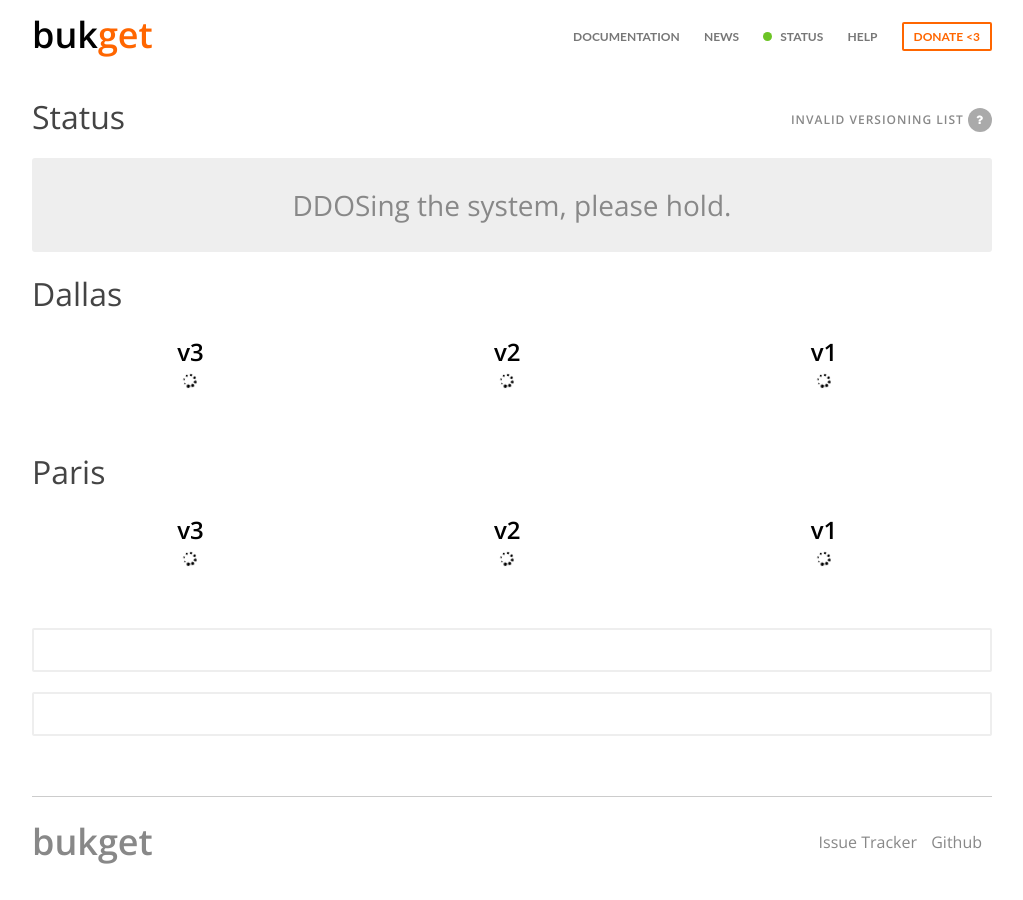
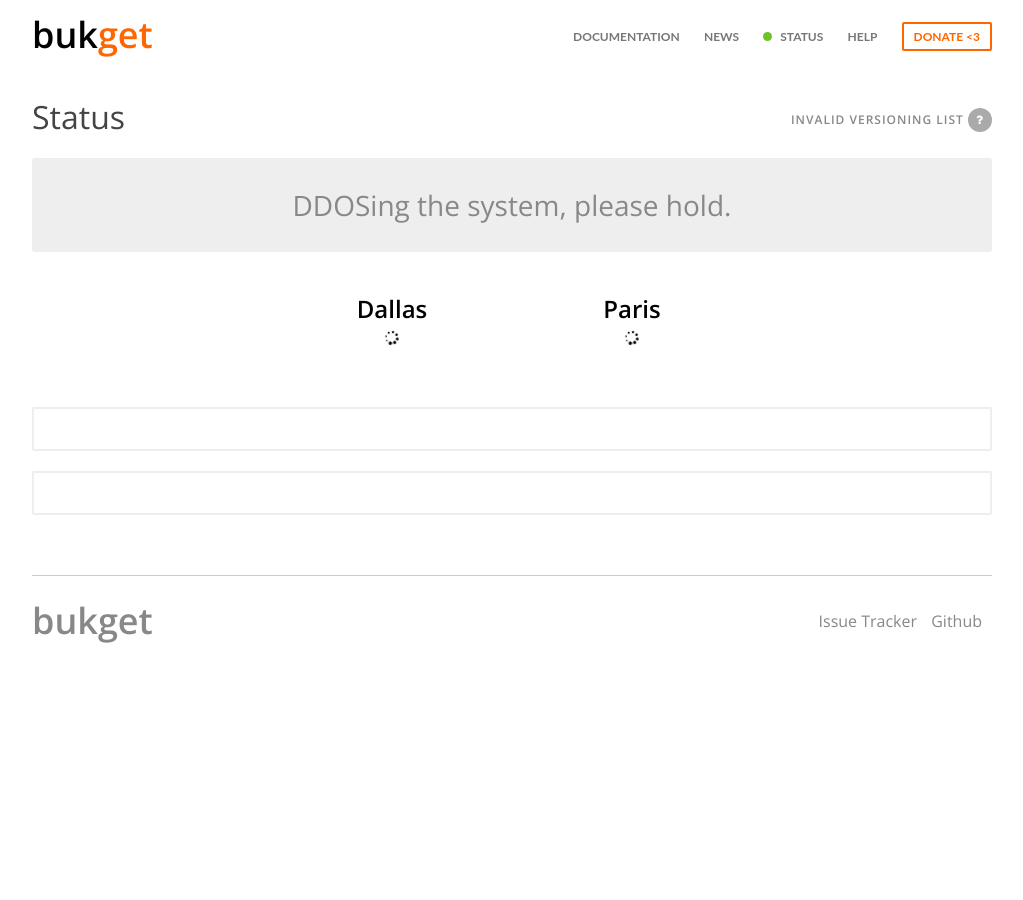
Before and after one commit to BukGet/website, a Jekyll site: the page built from status.html, in a window 1280 px wide. Shown: the whole page, without its empty margins (128-1151 px from the left). Built offline with Jekyll 4.4.1, drawn with Linux system fonts in a browser that asks for light colours; nearby versions of some CDN libraries; some web fonts are replaced.

Commit message:
Update status page

```diff
--- a/css/style.css
+++ b/css/style.css
@@ -272,10 +272,12 @@ body > header nav .links a.active {
 }
 
 .status .system {
-  width: 33%;
+  width: 25%;
   display: inline-block;
   float: left;
   padding: 20px 0 60px;
+  margin-left: 25%;
+  margin-right: -25%;
   text-align: center;
 }
 
--- a/index.html
+++ b/index.html
@@ -69,7 +69,7 @@ page: home
           <div class="start-page">
             <a href="http://mcmyadmin.com" class="browser-box" style="background: url('http://mcmyadmin.com/images/square.png'); background-size: contain;"></a>
             <a href="http://pytohost.com/" class="browser-box"  style="background: url('images/pytohost.png') no-repeat;"></a>
-            <a class="browser-box" href="mailto:support@bukget.org">Want to be a supporter?</a>
+            <a href="http://twitter.com/stevemcgrath" style="padding-top: 70px" class="browser-box">Want to be a supporter?</a>
           </div>
         </div>
       </div>
--- a/status.html
+++ b/status.html
@@ -17,50 +17,16 @@ title: Status
         <p>Systems are experiencing slight turbulance.</p>
       </div>
 
-      <h1>Dallas</h1>
       <div class="system dallas v3">
-        <h2>v3</h2>
+        <h2>Dallas</h2>
 
         <div class="blocks">
           <div class="indicator"><span class="fa fa-spin fa-spinner"></span></div>
         </div>
       </div>
 
-      <div class="system dallas v2">
-        <h2>v2</h2>
-
-        <div class="blocks">
-          <div class="indicator"><span class="fa fa-spin fa-spinner"></span></div>
-        </div>
-      </div>
-
-      <div class="system dallas v1">
-        <h2>v1</h2>
-
-        <div class="blocks">
-          <div class="indicator"><span class="fa fa-spin fa-spinner"></span></div>
-        </div>
-      </div>
-
-      <h1>Paris</h1>
       <div class="system paris v3">
-        <h2>v3</h2>
-
-        <div class="blocks">
-          <div class="indicator"><span class="fa fa-spin fa-spinner"></span></div>
-        </div>
-      </div>
-
-      <div class="system paris v2">
-        <h2>v2</h2>
-
-        <div class="blocks">
-          <div class="indicator"><span class="fa fa-spin fa-spinner"></span></div>
-        </div>
-      </div>
-
-      <div class="system paris v1">
-        <h2>v1</h2>
+        <h2>Paris</h2>
 
         <div class="blocks">
           <div class="indicator"><span class="fa fa-spin fa-spinner"></span></div>
```
Also changed, not shown: api.md (+1 -1 lines).
